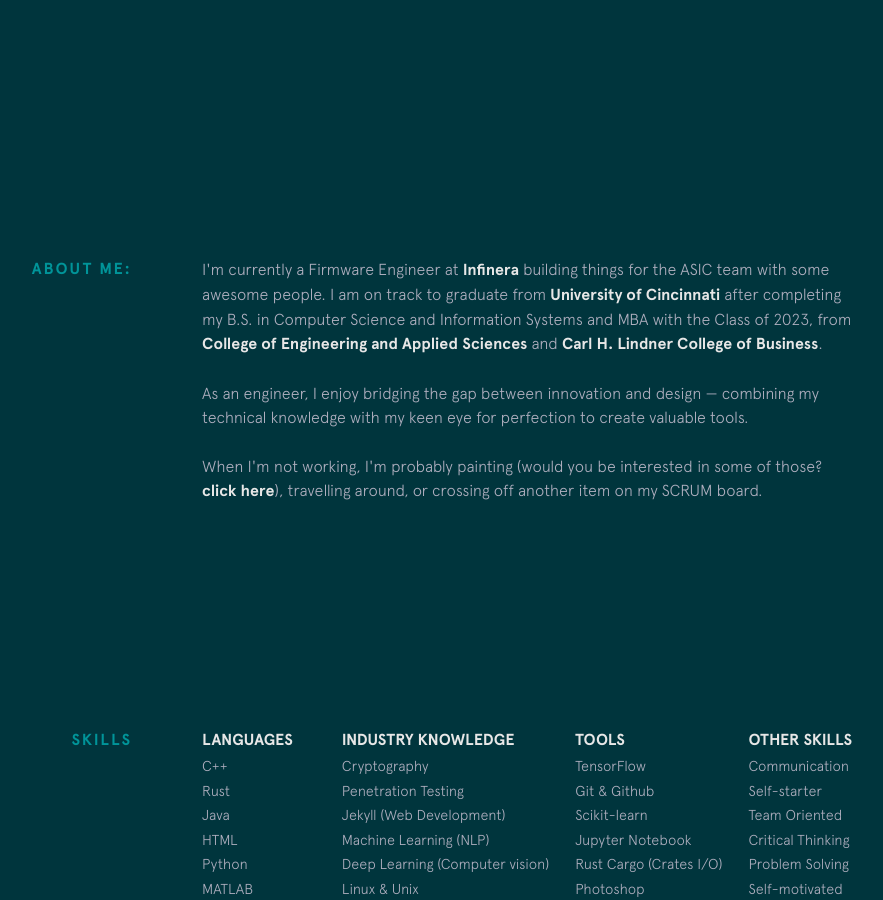
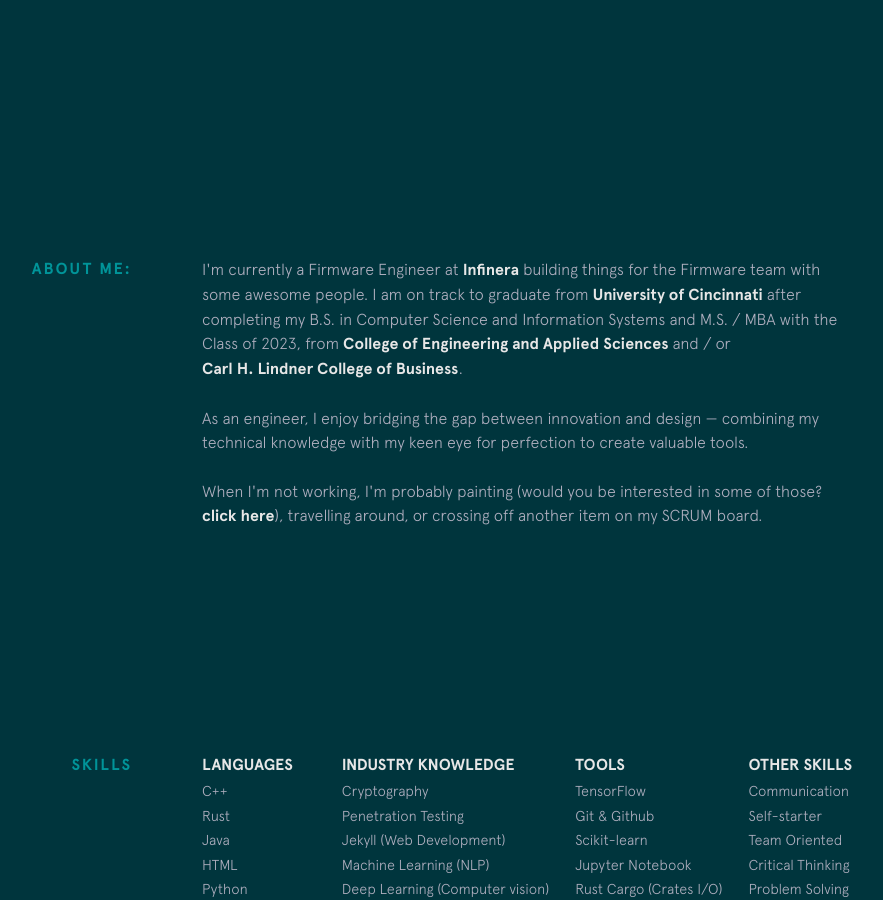
Before and after one commit to mareep-raljodid/portfolio, a Jekyll site: the page built from index.html, in a window 1280 px wide and 900 px high, scrolled down 743 px. Shown: the whole window, without its empty margins (248-1131 px from the left). Built offline with Jekyll 4.4.1, drawn with Linux system fonts in a browser that asks for light colours; nearby versions of some CDN libraries.

Commit message:
Update background.html

```diff
--- a/_includes/background.html
+++ b/_includes/background.html
@@ -3,9 +3,9 @@
   <div class="section__content">
     <p>
       I'm currently a Firmware Engineer at
-      <a class="underline-link" href="https://www.infinera.com/" target="_blank">Infinera</a> building things for the ASIC team with some awesome people. I am on track to graduate from
-      <a class="underline-link" href="http://www.uc.edu/" target="_blank">University of Cincinnati</a> after completing my B.S. in Computer Science and Information Systems and MBA with the Class of 2023, from
-      <a class="underline-link" href="https://ceas.uc.edu/" target="_blank"> College of Engineering and Applied Sciences</a> and
+      <a class="underline-link" href="https://www.infinera.com/" target="_blank">Infinera</a> building things for the Firmware team with some awesome people. I am on track to graduate from
+      <a class="underline-link" href="http://www.uc.edu/" target="_blank">University of Cincinnati</a> after completing my B.S. in Computer Science and Information Systems and M.S. / MBA with the Class of 2023, from
+      <a class="underline-link" href="https://ceas.uc.edu/" target="_blank"> College of Engineering and Applied Sciences</a> and / or
       <a class="underline-link" href="https://business.uc.edu/" target="_blank">Carl H. Lindner College of Business</a>.
     </p>
 
```
